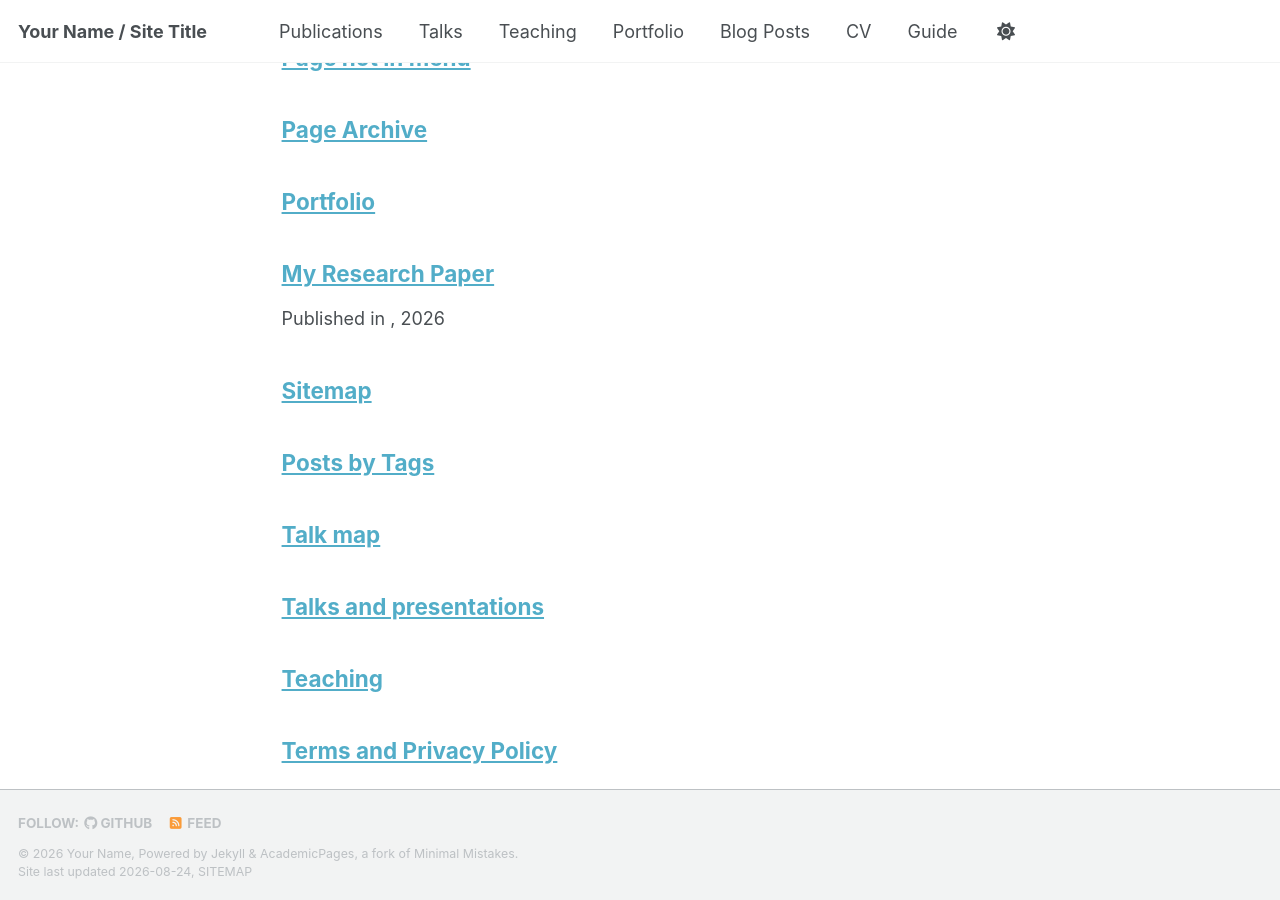
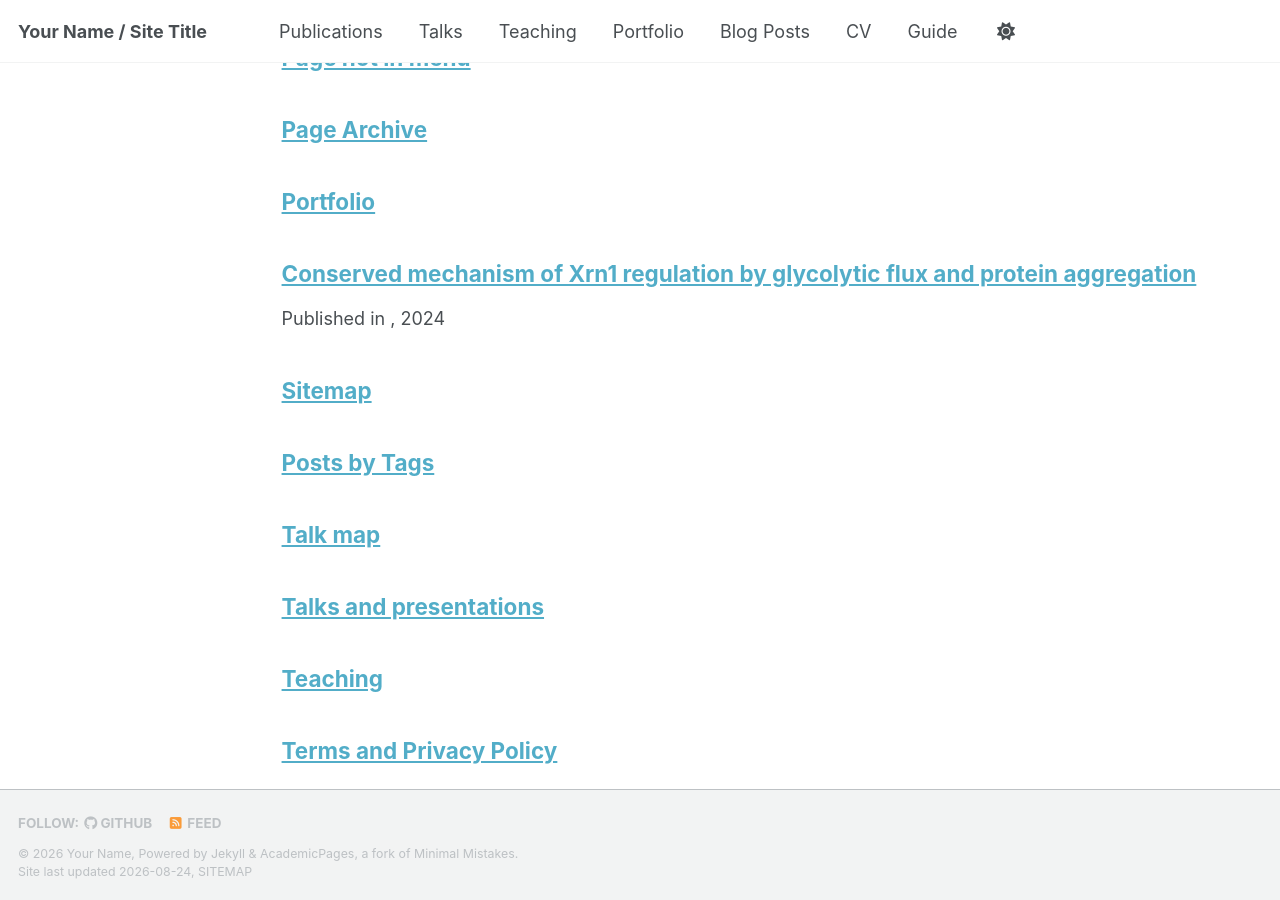
Before and after one commit to satymond/github.com, a Jekyll site: the page built from _pages/page-archive.html, in a window 1280 px wide and 900 px high, scrolled down 704 px. Built offline with Jekyll 4.4.1, drawn with Linux system fonts in a browser that asks for light colours; a style sheet for code colours, icons or effects is not loaded.

Commit message:
Update publication details for research paper

```diff
--- a/_pages/publications.html
+++ b/_pages/publications.html
@@ -1,10 +1,10 @@
 ---
-title: "My Research Paper"
+title: "Conserved mechanism of Xrn1 regulation by glycolytic flux and protein aggregation"
 collection: publications
-date: 24-08-2026
+date: 02-10-2024
 ---
 
-Mondal, S., Zahumensky, J., Vesela, P., and Malinsky, J. (2024).  Conserved mechanism of Xrn1 regulation by glycolytic flux and protein aggregation.
+Mondal, S., Zahumensky, J., Vesela, P., and Malinsky, J. (2024).
 Heliyon. Volume 10, Issue 19, e38786
 PMID: 39416838, PMCID: PMC11481674
 DOI: https://10.1016/j.heliyon.2024.e38786.
```
